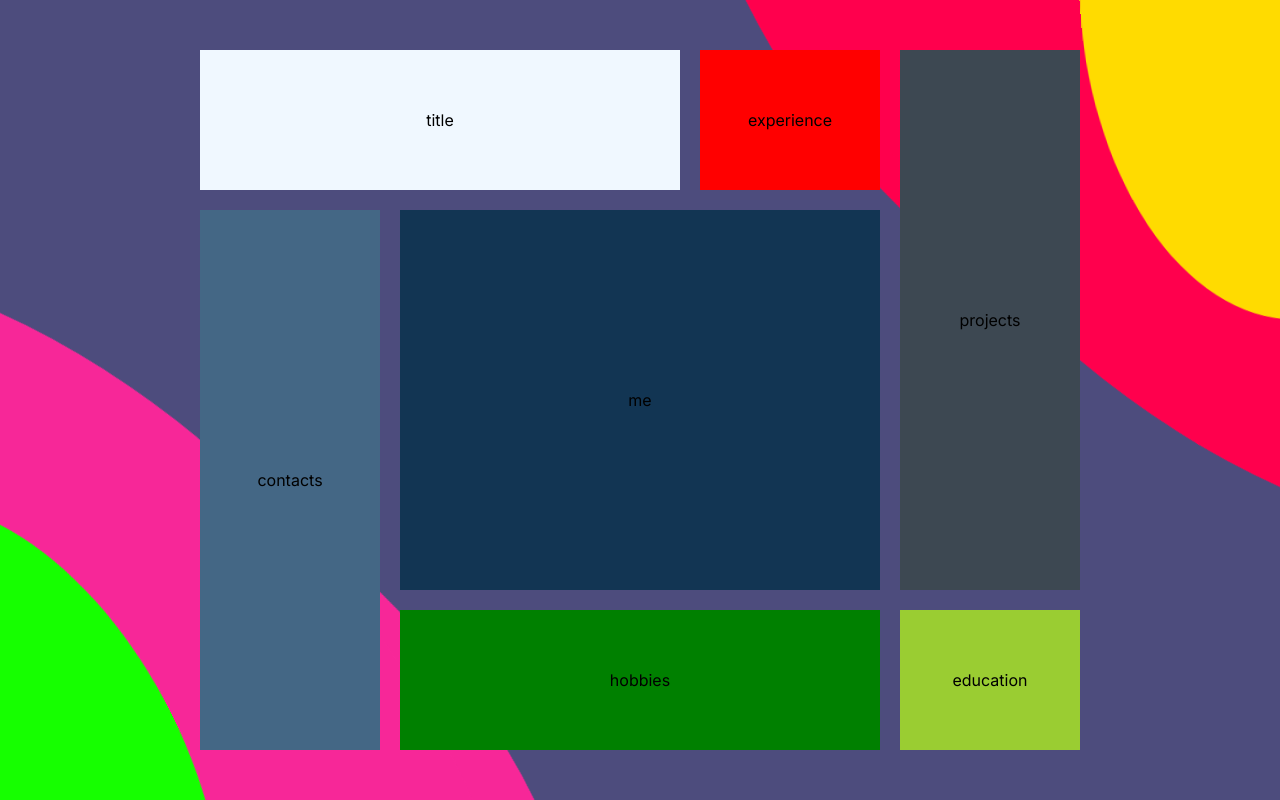
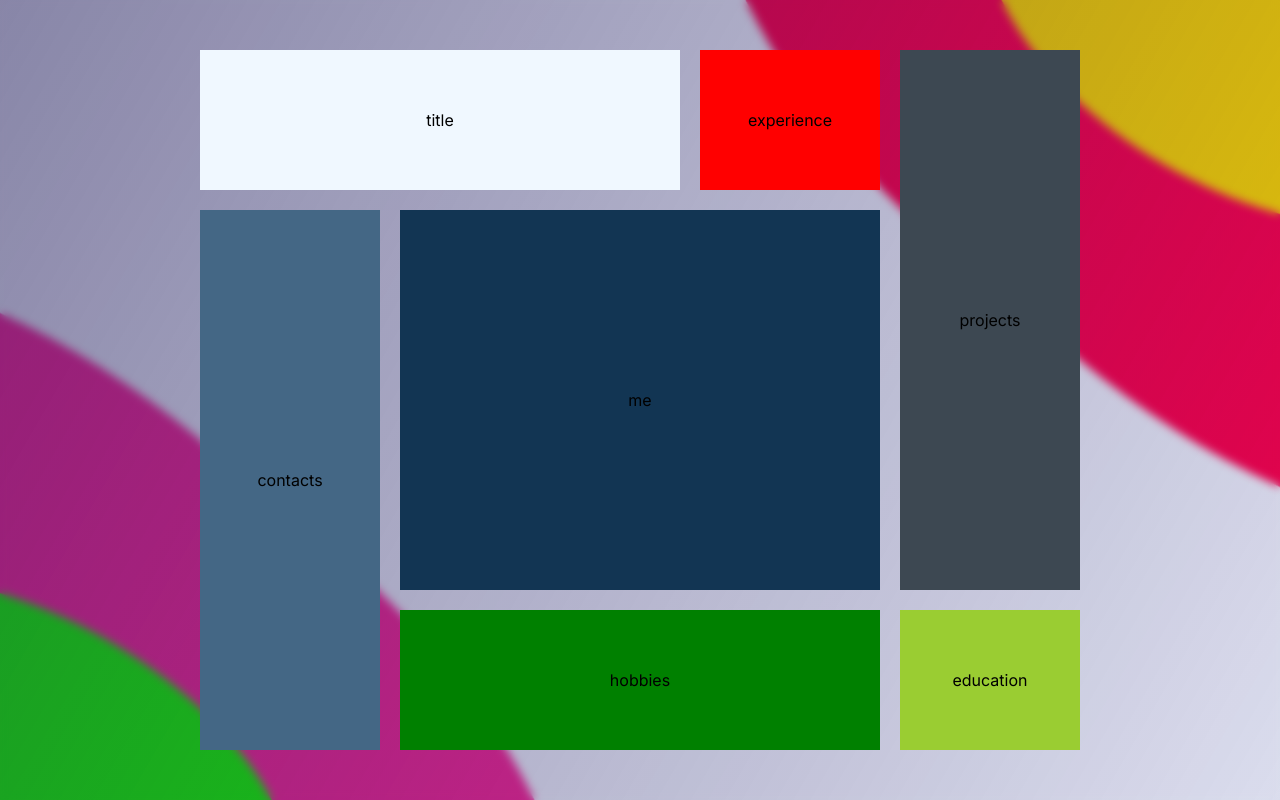
Before and after one commit to Tolsi111/my-website, a Next.js app: page / in a window 1280 px wide. Built offline with nearby package versions, Linux system fonts and the light colour scheme.

Commit message:
added glassmorphism

```diff
--- a/app/globals.scss
+++ b/app/globals.scss
@@ -1,7 +1,7 @@
 :root {
   // Color
-  // --color-bg: #F0F3FF;
-  --color-bg: #4D4C7D;
+  --color-bg: #F0F3FF;
+  // --color-bg: #4d4c7d00;
   --color-navy: #211951;
   --color-purple: #836FFF;
   --color-mint: #15F5BA;
@@ -14,7 +14,6 @@
   --color-neon-green: #16FF00;
   --color-neon-yellow: #FFDB00;
   // Sizing
-  // TODO: better naming here pls
   --spacing-small: 20px;
 }
 
@@ -24,13 +23,6 @@
   margin: 0;
 }
 
-// html,
-// body {
-//   // max-width: 100vw;
-//   // overflow: hidden;
-//   // max-height: 100vh;
-// }
-
 body {
   background-color: var(--color-bg);
 }
--- a/components/animated-background/AnimatedBackground.jsx
+++ b/components/animated-background/AnimatedBackground.jsx
@@ -10,6 +10,7 @@ export default function AnimatedBackground() {
             <div className={`${styles.top} ${styles['top-first']}`}/>
             <div className={`${styles.top} ${styles['top-second']}`}/>
             <div className={styles['top-inner']}></div>
+            <div className={styles['glass-blur']}></div>
         </div>
     )
 }
--- a/components/animated-background/AnimatedBackground.module.scss
+++ b/components/animated-background/AnimatedBackground.module.scss
@@ -1,14 +1,25 @@
 .background {
     position: fixed;
     top: 0;
-    z-index: -1;
+    z-index: -2;
     height: 100vh;
     width: 100vw;
+}
+.glass-blur {
+    height: 100vh;
+    width: 100vw;
+    background-color: transparent;
+    backdrop-filter: blur(5px);
+    background-image: linear-gradient(
+        120deg,
+        rgba(33, 25, 81,0.5),
+        rgba(33, 25, 81,0.1)
+    );
 }
 // Bottom-left animation
 .bottom {
     overflow: hidden;
-    position: fixed;
+    position: absolute;
     height: 100vh;
     width: 100vw;
     bottom: -50vh;
@@ -30,7 +41,7 @@
     left: -25vw;
     background-color: var(--color-neon-green);
     border-radius: 50%;
-    animation: rotation 31s linear infinite;
+    animation: rotation 71s linear infinite;
 }
 // Top-right animation
 .top-first {
@@ -57,7 +68,7 @@
     right: -25vw;
     background-color: var(--color-neon-yellow);
     border-radius: 50%;
-    animation: rotation 23s linear infinite;
+    animation: rotation 73s linear infinite;
 }
 
 @keyframes rotation {
```
